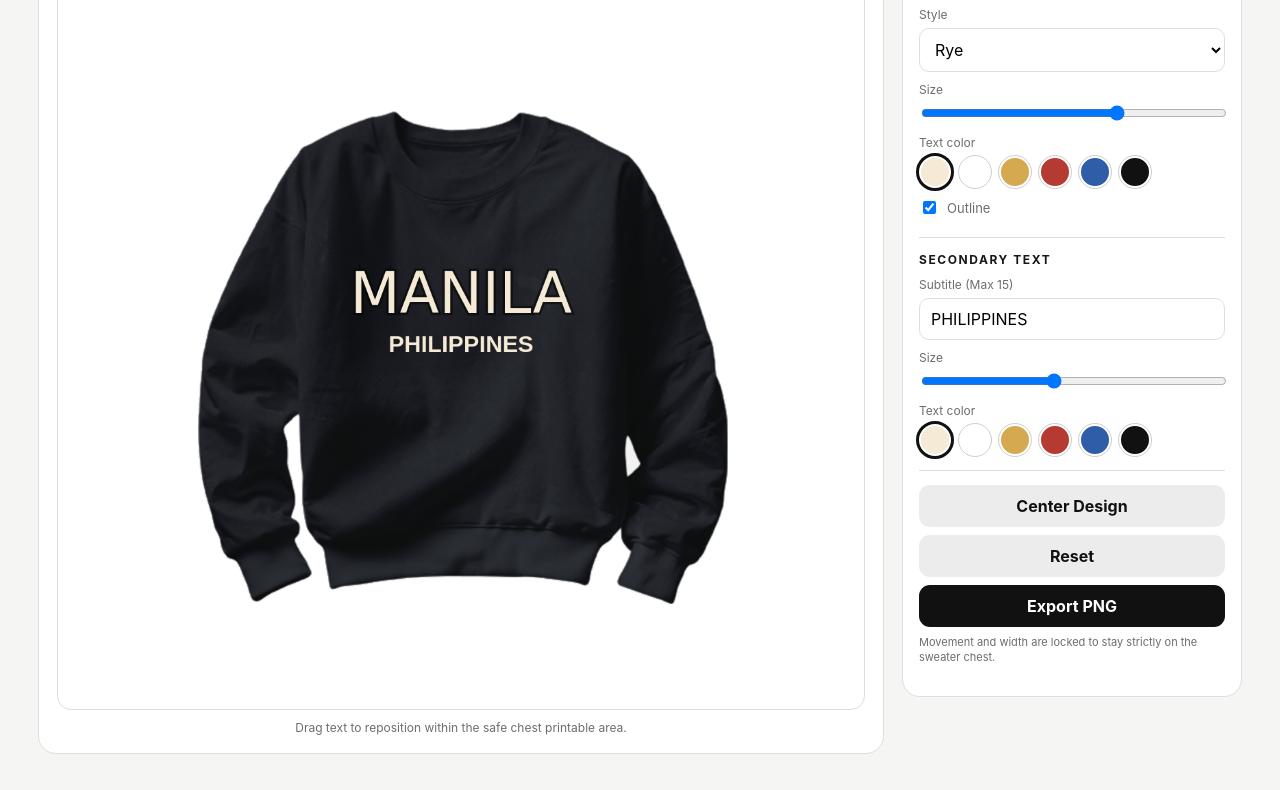
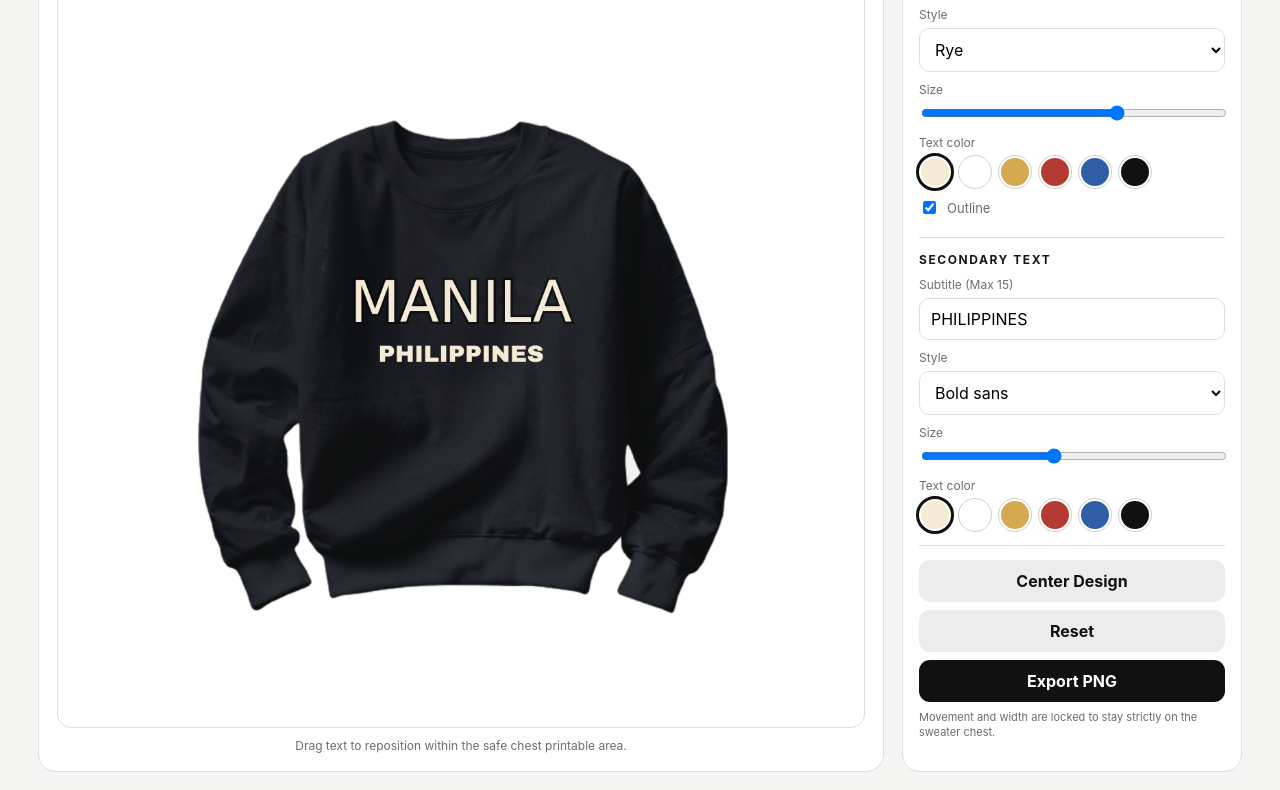
Before and after one commit to paoloalcid81-bit/art-of-method-sweater-maker, a plain HTML site: page index.html in a window 1280 px wide. Both pictures are taken after a click on the button "Reset". Shown: the part 126-916 px from the top of the page. Drawn offline with Linux system fonts and the light colour scheme; a web font is replaced by a local one.

Commit message:
Update index.html

```diff
--- a/index.html
+++ b/index.html
@@ -176,7 +176,7 @@
       <input id="mainText" type="text" value="MANILA" maxlength="15" />
 
       <label>Style</label>
-      <select id="fontStyle">
+      <select id="mainFontStyle">
         <option value="rye">Rye</option>
         <option value="bold">Bold sans</option>
         <option value="classic">Classic serif</option>
@@ -195,6 +195,13 @@
       <h2>Secondary Text</h2>
       <label>Subtitle (Max 15)</label>
       <input id="subText" type="text" value="PHILIPPINES" maxlength="15" />
+
+      <label>Style</label>
+      <select id="subFontStyle">
+        <option value="bold">Bold sans</option>
+        <option value="rye">Rye</option>
+        <option value="classic">Classic serif</option>
+      </select>
 
       <label>Size</label>
       <input id="subSize" type="range" min="18" max="55" value="34" />
@@ -242,7 +249,8 @@
 let state = {
   mainText: 'MANILA',
   subText: 'PHILIPPINES',
-  fontStyle: 'rye',
+  mainFontStyle: 'rye',
+  subFontStyle: 'bold',
   mainSize: 84,
   subSize: 34,
   mainColor: '#f5ead6',
@@ -300,11 +308,11 @@
   return `900 ${size}px Arial Black, Arial, sans-serif`;
 }
 
-function getFittingFontSize(text, style, initialSize, isMain) {
+function getFittingFontSize(text, style, initialSize) {
   let size = initialSize;
   ctx.save();
   while (size > 14) {
-    ctx.font = isMain ? fontFor(style, size) : `800 ${size}px Arial, sans-serif`;
+    ctx.font = fontFor(style, size);
     if (ctx.measureText(text).width <= CHEST_BOUNDS.maxTextWidth) break;
     size -= 2;
   }
@@ -312,10 +320,10 @@
   return size;
 }
 
-function getTextBounds(text, pos, size, isMain) {
-  const effectiveSize = getFittingFontSize(text, state.fontStyle, size, isMain);
+function getTextBounds(text, pos, size, style) {
+  const effectiveSize = getFittingFontSize(text, style, size);
   ctx.save();
-  ctx.font = isMain ? fontFor(state.fontStyle, effectiveSize) : `800 ${effectiveSize}px Arial, sans-serif`;
+  ctx.font = fontFor(style, effectiveSize);
   const m = ctx.measureText(text);
   ctx.restore();
   const halfW = (m.width + 24) / 2;
@@ -331,13 +339,13 @@
   };
 }
 
-function drawTextObject(text, pos, size, color, isMain = false) {
+function drawTextObject(text, pos, size, color, style, isMain = false) {
   if (!text) return;
 
-  const bounds = getTextBounds(text, pos, size, isMain);
+  const bounds = getTextBounds(text, pos, size, style);
 
   ctx.save();
-  ctx.font = isMain ? fontFor(state.fontStyle, bounds.effectiveSize) : `800 ${bounds.effectiveSize}px Arial, sans-serif`;
+  ctx.font = fontFor(style, bounds.effectiveSize);
   ctx.textAlign = 'center';
   ctx.textBaseline = 'middle';
 
@@ -374,8 +382,8 @@
   ctx.fillRect(0, 0, 1080, 1080);
 
   drawGarment();
-  drawTextObject(state.mainText, state.mainPos, state.mainSize, state.mainColor, true);
-  drawTextObject(state.subText, state.subPos, state.subSize, state.subColor, false);
+  drawTextObject(state.mainText, state.mainPos, state.mainSize, state.mainColor, state.mainFontStyle, true);
+  drawTextObject(state.subText, state.subPos, state.subSize, state.subColor, state.subFontStyle, false);
 }
 
 function bind(id, event, fn) {
@@ -384,7 +392,8 @@
 
 bind('mainText', 'input', e => { state.mainText = e.target.value.toUpperCase(); draw(); });
 bind('subText', 'input', e => { state.subText = e.target.value.toUpperCase(); draw(); });
-bind('fontStyle', 'change', e => { state.fontStyle = e.target.value; draw(); });
+bind('mainFontStyle', 'change', e => { state.mainFontStyle = e.target.value; draw(); });
+bind('subFontStyle', 'change', e => { state.subFontStyle = e.target.value; draw(); });
 bind('mainSize', 'input', e => { state.mainSize = +e.target.value; draw(); });
 bind('subSize', 'input', e => { state.subSize = +e.target.value; draw(); });
 bind('outlineToggle', 'change', e => { state.outline = e.target.checked; draw(); });
@@ -400,7 +409,8 @@
   Object.assign(state, {
     mainText: 'MANILA',
     subText: 'PHILIPPINES',
-    fontStyle: 'rye',
+    mainFontStyle: 'rye',
+    subFontStyle: 'bold',
     mainSize: 84,
     subSize: 34,
     mainColor: '#f5ead6',
@@ -413,7 +423,8 @@
 
   document.getElementById('mainText').value = 'MANILA';
   document.getElementById('subText').value = 'PHILIPPINES';
-  document.getElementById('fontStyle').value = 'rye';
+  document.getElementById('mainFontStyle').value = 'rye';
+  document.getElementById('subFontStyle').value = 'bold';
   document.getElementById('mainSize').value = 84;
   document.getElementById('subSize').value = 34;
   document.getElementById('outlineToggle').checked = true;
@@ -448,8 +459,8 @@
 
 canvas.addEventListener('pointerdown', e => {
   const p = pointerPos(e);
-  const mainB = getTextBounds(state.mainText, state.mainPos, state.mainSize, true);
-  const subB = getTextBounds(state.subText, state.subPos, state.subSize, false);
+  const mainB = getTextBounds(state.mainText, state.mainPos, state.mainSize, state.mainFontStyle);
+  const subB = getTextBounds(state.subText, state.subPos, state.subSize, state.subFontStyle);
 
   if (p.x >= mainB.left && p.x <= mainB.right && p.y >= mainB.top && p.y <= mainB.bottom) {
     dragKey = 'main';
```
